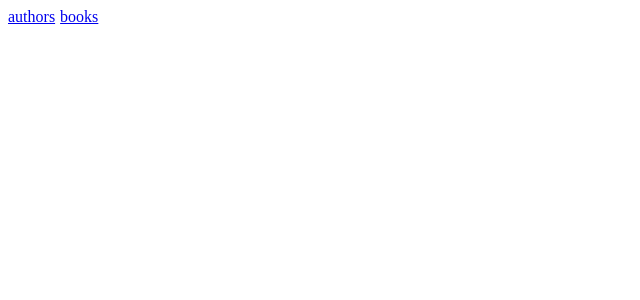
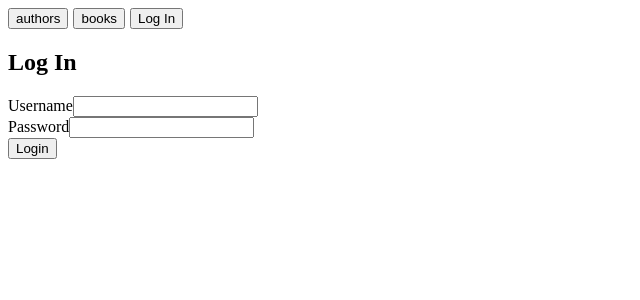
Before and after one commit to illiaboiko/fs-open-part8-tasks, a React (Vite) app in the folder part8b-library-frontend/: page /login in a window 1280 px wide. Before the commit this address had no page. Shown: the top 300 px of the page, without its empty margins (0-640 px from the left). Built offline with nearby package versions, Linux system fonts and the light colour scheme.

Commit message:
tasks 8.17-8.19 done

```diff
--- a/part8b-library-frontend/src/App.jsx
+++ b/part8b-library-frontend/src/App.jsx
@@ -3,32 +3,73 @@ import Authors from './components/Authors'
 import Books from './components/Books'
 import NewBook from './components/NewBook'
 import Notification from './components/Notification'
-import { useState } from 'react'
-
+import { useEffect, useState } from 'react'
+import LoginForm from './components/LoginForm'
+import { useApolloClient } from '@apollo/client/react'
 
 const App = () => {
-
   const [notification, setNotification] = useState(null)
   const notify = (message, type) => {
-   setNotification({message, type})
-   setTimeout(() => {
-    setNotification(null)
-   }, 3000);
+    setNotification({ message, type })
+    setTimeout(() => {
+      setNotification(null)
+    }, 3000)
   }
 
+  const [token, setToken] = useState(undefined)
+  const client = useApolloClient()
+
+  const logout = () => {
+    setToken(null)
+    localStorage.removeItem('books-user-token')
+    client.resetStore()
+  }
+
+  useEffect(() => {
+    const savedToken = localStorage.getItem('books-user-token')
+    setToken(savedToken)
+  }, [])
+
+  if (token === undefined) return null
 
   return (
     <Router>
       <div>
-        <div style={{display: "flex", gap: 5}}>
-          <Link to="/authors">authors</Link>
-          <Link to="/books">books</Link>
+        <div style={{ display: 'flex', gap: 5 }}>
+          <Link to="/authors">
+            <button>authors</button>
+          </Link>
+          <Link to="/books">
+            <button>books</button>
+          </Link>
+          {token ? (
+            <>
+              <Link to="/books/new">
+                <button>New Book</button>
+              </Link>
+              <Link onClick={logout}>
+                <button>Log out</button>
+              </Link>
+            </>
+          ) : (
+            <Link to="/login">
+              <button>Log In</button>
+            </Link>
+          )}
+
           <Notification notification={notification} />
         </div>
         <Routes>
           <Route path="/authors" element={<Authors notify={notify} />}></Route>
           <Route path="/books" element={<Books />}></Route>
-          <Route path="/books/new" element={<NewBook />}></Route>
+          <Route
+            path="/books/new"
+            element={<NewBook setNotification={notify} />}
+          ></Route>
+          <Route
+            path="/login"
+            element={<LoginForm setToken={setToken} setNotification={notify} />}
+          ></Route>
         </Routes>
       </div>
     </Router>
--- /dev/null
+++ b/part8b-library-frontend/src/components/BookFilter.jsx
@@ -0,0 +1,62 @@
+import { useState } from 'react'
+
+const BookFilter = ({ allBooks, changeFilter }) => {
+  if (!allBooks) return null
+
+  const [pickedFilter, setPickedFilter] = useState('')
+
+  let genresSet = new Set()
+  for (const book of allBooks) {
+    for (const genre of book.genres) {
+      genresSet.add(genre)
+    }
+  }
+  const genresToDisplay = Array.from(genresSet)
+
+  const handleFilterClick = (f) => {
+    setPickedFilter(f)
+    changeFilter(f)
+  }
+
+  return (
+    <>
+      filter:
+      <button
+        onClick={() => {
+          setPickedFilter('')
+          changeFilter('')
+        }}
+        style={{
+          margin: '4px',
+          padding: '6px 12px',
+          borderRadius: '6px',
+          border: '1px solid #ccc',
+          backgroundColor: pickedFilter === '' ? '#007bff' : 'white',
+          color: pickedFilter === '' ? 'white' : 'black',
+          cursor: 'pointer',
+        }}
+      >
+        All
+      </button>
+      {genresToDisplay.map((g) => (
+        <button
+          key={g}
+          onClick={() => handleFilterClick(g)}
+          style={{
+            margin: '4px',
+            padding: '6px 12px',
+            borderRadius: '6px',
+            border: '1px solid #ccc',
+            backgroundColor: pickedFilter === g ? '#007bff' : 'white',
+            color: pickedFilter === g ? 'white' : 'black',
+            cursor: 'pointer',
+          }}
+        >
+          {g}
+        </button>
+      ))}
+    </>
+  )
+}
+
+export default BookFilter
--- a/part8b-library-frontend/src/components/Books.jsx
+++ b/part8b-library-frontend/src/components/Books.jsx
@@ -1,8 +1,11 @@
 import { useQuery } from '@apollo/client/react'
 import { ALL_BOOKS } from '../graphql/queries/book'
+import BookFilter from './BookFilter'
+import { useState } from 'react'
 
 const Books = () => {
   const { loading, error, data } = useQuery(ALL_BOOKS)
+  const [filter, setFilter] = useState('')
 
   if (loading) return <p>loading data...</p>
 
@@ -14,9 +17,14 @@ const Books = () => {
       </>
     )
   }
+
   return (
     <div>
       <h2>books</h2>
+      <BookFilter
+        allBooks={data?.allBooks}
+        changeFilter={(f) => setFilter(f)}
+      />
 
       <table>
         <tbody>
@@ -25,10 +33,13 @@ const Books = () => {
             <th>author</th>
             <th>published</th>
           </tr>
-          {data.allBooks.map((a) => (
+          {(filter
+            ? data.allBooks.filter((book) => book.genres.includes(filter))
+            : data.allBooks
+          ).map((a) => (
             <tr key={a.title}>
               <td>{a.title}</td>
-              <td>{a.author}</td>
+              <td>{a.author.name}</td>
               <td>{a.published}</td>
             </tr>
           ))}
--- /dev/null
+++ b/part8b-library-frontend/src/components/LoginForm.jsx
@@ -0,0 +1,63 @@
+import { useEffect, useState } from 'react'
+import { LOGIN } from '../graphql/mutations/login'
+import { useMutation } from '@apollo/client/react'
+import { useNavigate } from 'react-router-dom'
+
+const LoginForm = ({ setNotification, setToken }) => {
+  const [username, setUsername] = useState('')
+  const [password, setPassword] = useState('')
+
+  const navigate = useNavigate()
+
+  const [login, result] = useMutation(LOGIN, {
+    onError: (error) => {
+      setNotification(error.errors[0].message, 'ERROR')
+    },
+  })
+
+  useEffect(() => {
+    if (result.data) {
+      const token = result.data.login.value
+      setToken(token)
+      localStorage.setItem('books-user-token', token)
+      navigate('/books')
+    }
+  }, [result.data])
+
+  const submit = async (event) => {
+    event.preventDefault()
+
+    login({ variables: { username, password } })
+  }
+
+  return (
+    <div>
+      <h2>Log In</h2>
+      <form onSubmit={submit}>
+        <div>
+          <label htmlFor="username">Username</label>
+          <input
+            type="text"
+            name="username"
+            id="username"
+            value={username}
+            onChange={(e) => setUsername(e.target.value)}
+          />
+        </div>
+        <div>
+          <label htmlFor="password">Password</label>
+          <input
+            type="password"
+            name="password"
+            id="password"
+            value={password}
+            onChange={({ target }) => setPassword(target.value)}
+          />
+        </div>
+        <button type="submit">Login</button>
+      </form>
+    </div>
+  )
+}
+
+export default LoginForm
--- a/part8b-library-frontend/src/components/NewBook.jsx
+++ b/part8b-library-frontend/src/components/NewBook.jsx
@@ -1,21 +1,29 @@
 import { useMutation } from '@apollo/client/react'
 import { useState } from 'react'
 import { CREATE_BOOK } from '../graphql/mutations/book'
+import { useNavigate } from 'react-router-dom'
+import { ALL_BOOKS } from '../graphql/queries/book'
 
-
-const NewBook = () => {
+const NewBook = ({ setNotification }) => {
   const [title, setTitle] = useState('')
   const [author, setAuthor] = useState('')
   const [published, setPublished] = useState('')
   const [genre, setGenre] = useState('')
   const [genres, setGenres] = useState([])
 
-  const [createBook] = useMutation(CREATE_BOOK)
+  const [createBook] = useMutation(CREATE_BOOK, {
+    refetchQueries: [{ query: ALL_BOOKS }],
+    onError: (error) => {
+      setNotification(error.errors[0].message, 'ERROR')
+    },
+  })
 
   const submit = async (event) => {
     event.preventDefault()
 
-    createBook({variables: {title, author, published: Number(published), genres}})
+    createBook({
+      variables: { title, author, published: Number(published), genres },
+    })
     console.log('add book...')
 
     setTitle('')
@@ -23,6 +31,7 @@ const NewBook = () => {
     setAuthor('')
     setGenres([])
     setGenre('')
+    setNotification('new book added!')
   }
 
   const addGenre = () => {
--- a/part8b-library-frontend/src/graphql/mutations/book.js
+++ b/part8b-library-frontend/src/graphql/mutations/book.js
@@ -13,7 +13,9 @@ export const CREATE_BOOK = gql`
       author: $author
       genres: $genres
     ) {
-      author
+      author {
+        name
+      }
       genres
       id
       published
--- /dev/null
+++ b/part8b-library-frontend/src/graphql/mutations/login.js
@@ -0,0 +1,9 @@
+import { gql } from "@apollo/client"
+
+export const LOGIN = gql`
+  mutation login($username: String!, $password: String!) {
+    login(username: $username, password: $password)  {
+      value
+    }
+  }
+`
--- a/part8b-library-frontend/src/graphql/queries/book.js
+++ b/part8b-library-frontend/src/graphql/queries/book.js
@@ -4,8 +4,12 @@ export const ALL_BOOKS = gql`
   query {
     allBooks {
       title
-      author
+      author {
+        name
+        born
+      }
       published
+      genres
     }
   }
 `
--- a/part8b-library-frontend/src/main.jsx
+++ b/part8b-library-frontend/src/main.jsx
@@ -3,13 +3,28 @@ import ReactDOM from 'react-dom/client'
 import App from './App.jsx'
 import { ApolloClient, InMemoryCache } from '@apollo/client'
 import { ApolloProvider } from '@apollo/client/react'
-import { HttpLink } from '@apollo/client'
+import { setContext } from '@apollo/client/link/context'
+import { createHttpLink } from '@apollo/client'
+
+const authLink = setContext((_, { headers }) => {
+  const token = localStorage.getItem('books-user-token')
+  return {
+    headers: {
+      ...headers,
+      authorization: token ? `Bearer ${token}` : null,
+    },
+  }
+})
+
+console.log(authLink)
+
+const httpLink = createHttpLink({
+  uri: 'http://localhost:4000',
+})
 
 const client = new ApolloClient({
-  link: new HttpLink({
-    uri: 'http://localhost:4000/',
-  }),
   cache: new InMemoryCache(),
+  link: authLink.concat(httpLink),
 })
 
 ReactDOM.createRoot(document.getElementById('root')).render(
```
